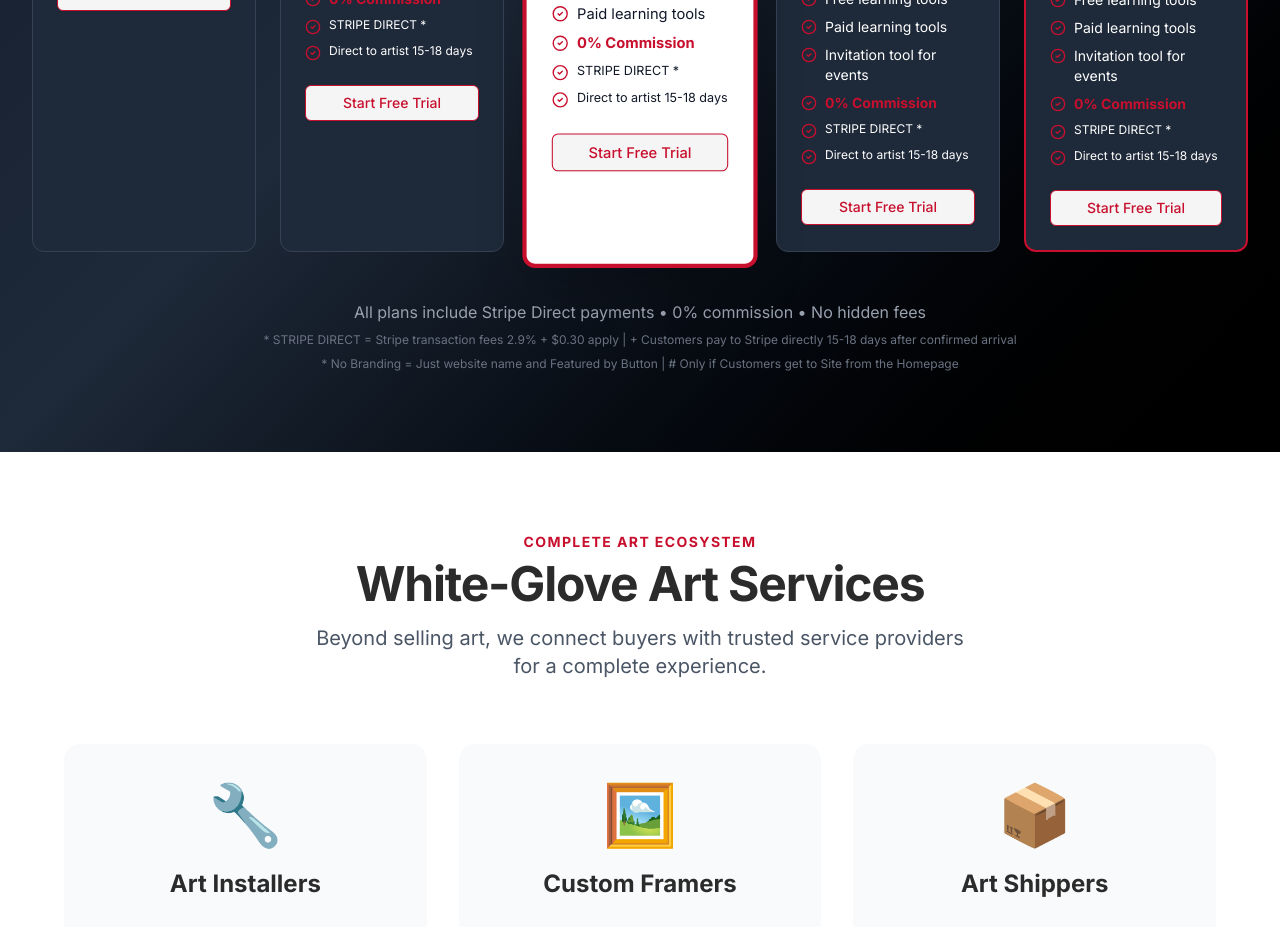
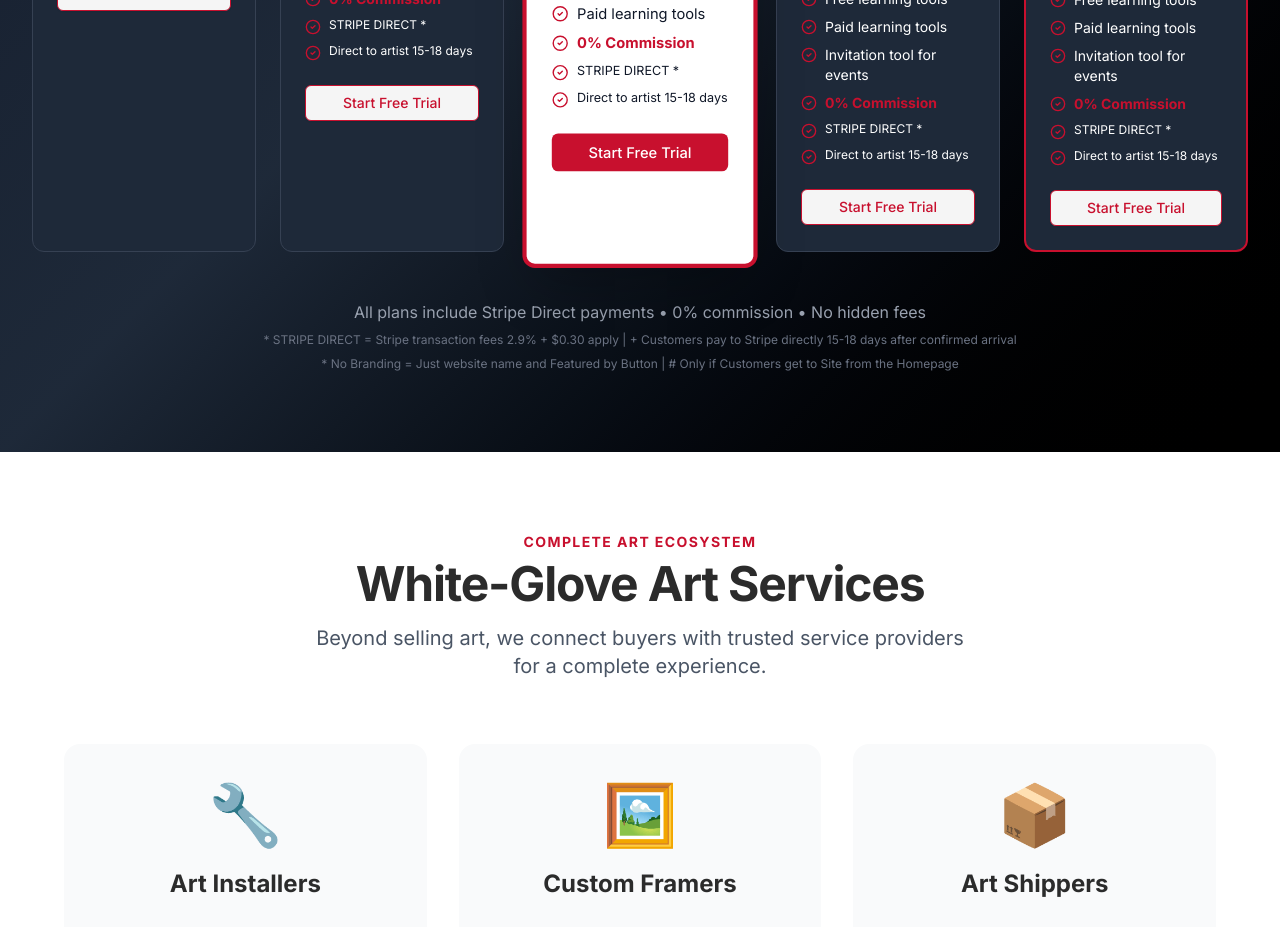
Before and after one commit to HEKA-ADUSA/artdistrictusa-frontend, a Next.js app: page /sell in a window 1280 px wide. Shown: the part 3300-4227 px from the top of the page. Built offline with nearby package versions, Linux system fonts and the light colour scheme.

Commit message:
Restore DeLuxe button to white on red, others red on white
- DeLuxe (highlighted tier): White text on RED background
- Free, Superior, Professional, TopTier: Red text on white background
- Matches original design with improved visibility for non-highlighted tiers

```diff
--- a/src/app/sell/page.tsx
+++ b/src/app/sell/page.tsx
@@ -568,8 +568,10 @@ function MembershipPlansSection() {
 
                                 <Link href="/artist/onboarding">
                                     <Button
-                                        className="w-full border-primary text-primary hover:bg-primary/10"
-                                        variant="outline"
+                                        className={`w-full ${tier.highlighted
+                                            ? 'bg-primary hover:bg-primary/90 text-white'
+                                            : 'border-primary text-primary hover:bg-primary/10'}`}
+                                        variant={tier.highlighted ? 'default' : 'outline'}
                                     >
                                         {tier.priceMonthly === 0 ? 'Get Started' : 'Start Free Trial'}
                                     </Button>
```
